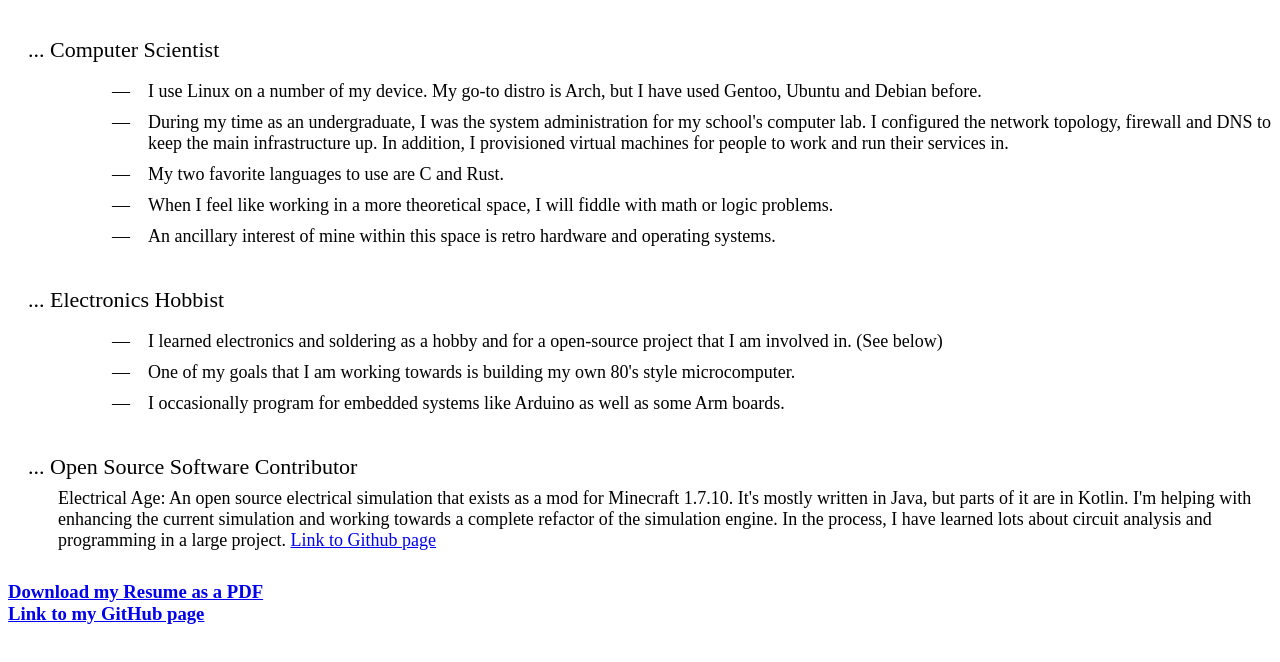
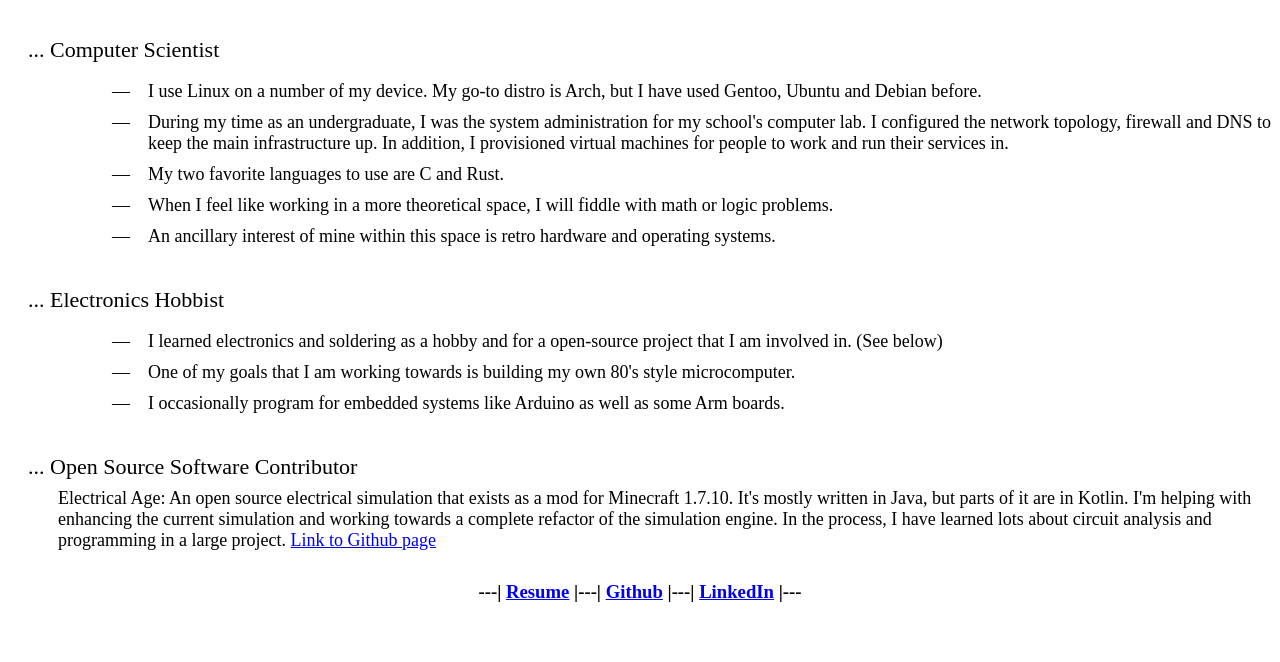
Before and after one commit to Caeleron/Caeleron.github.io, a plain HTML site: page index.html in a window 1280 px wide. Shown: the part 114-776 px from the top of the page. Drawn offline with Linux system fonts and the light colour scheme.

Commit message:
Made links prettier and fixed some invalid tags

```diff
--- a/index.html
+++ b/index.html
@@ -13,7 +13,7 @@
 			h2 {
 				font-family: "IBM Plex Sans", sans-serif;
 				font-size: 26px;
-				margin-left: 20px
+				margin-left: 20px;
 			}
 			dt {
 				font-family: "IBM Plex Serif", serif;
@@ -39,6 +39,7 @@
 			}
 			h3 {
 				margin: auto;
+				text-align: center;
 			}
 		</style>
 	</head>
@@ -61,10 +62,18 @@
 				<li>I occasionally program for embedded systems like Arduino as well as some Arm boards.</li>
 				</ul></li>
 			<dt>... Open Source Software Contributor</dt>
-				<dd>Electrical Age: An open source electrical simulation that exists as a mod for Minecraft 1.7.10. It's mostly written in Java, but parts of it are in Kotlin. I'm helping with enhancing the current simulation and working towards a complete refactor of the simulation engine. In the process, I have learned lots about circuit analysis and programming in a large project. <a href="https://github.com/jrddunbr/ElectricalAge">Link to Github page</dd>
-		<dl>
+			<dd>Electrical Age: An open source electrical simulation that exists as a mod for Minecraft 1.7.10. It's mostly written in Java, but parts of it are in Kotlin. I'm helping with enhancing the current simulation and working towards a complete refactor of the simulation engine. In the process, I have learned lots about circuit analysis and programming in a large project. <a href="https://github.com/jrddunbr/ElectricalAge">Link to Github page</a
+			></dd>
+		</dl>
 			<div style="margin: 30px"></div>
-			<h3><a href="/resume.pdf">Download my Resume as a PDF</a></h3>
-			<h3><a href="https://github.com/Caeleron">Link to my GitHub page</a></h3>
+			<h3>
+				---|
+				<a href="/resume.pdf">Resume</a>
+				|---|
+				<a href="https://github.com/Caeleron">Github</a>
+				|---|
+				<a href="https://www.linkedin.com/in/cameron-weinfurt-92070b204">LinkedIn</a>
+				|---
+			</h3>
 	</body>
 </html>
```
